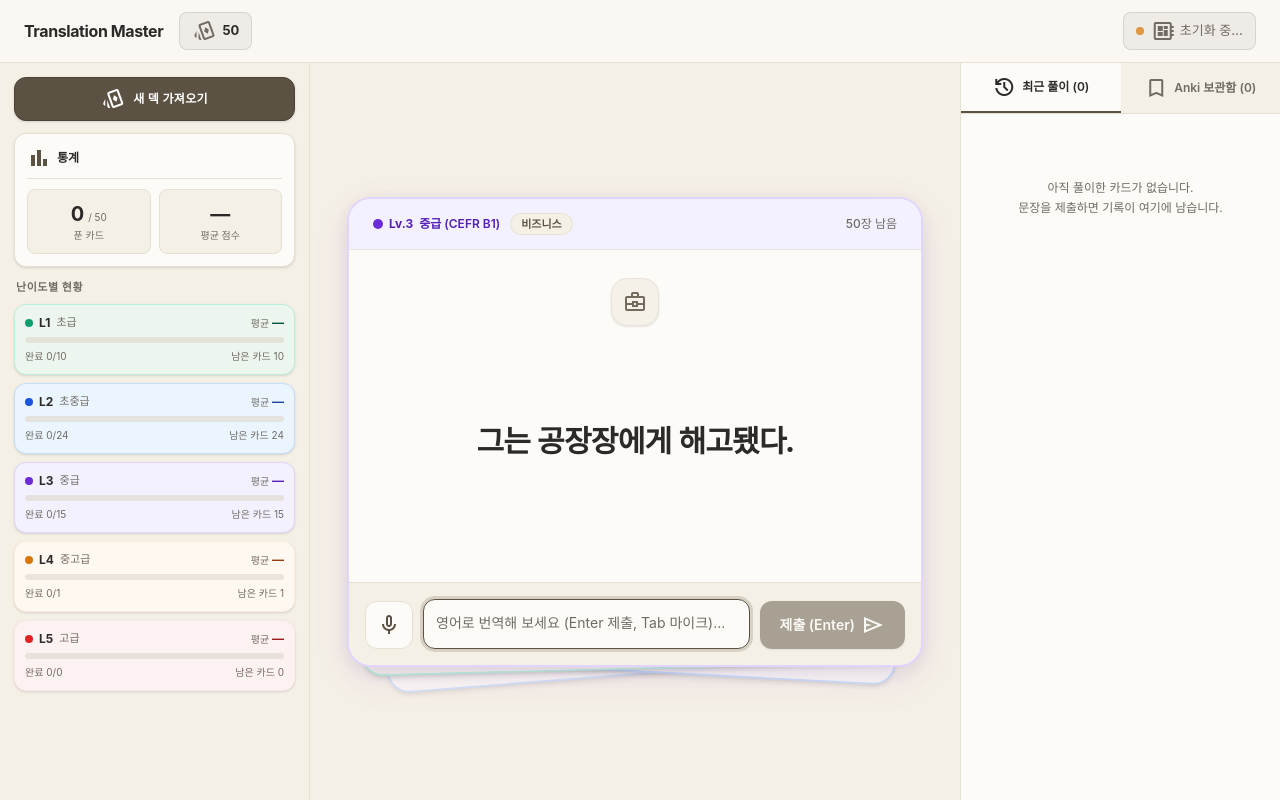
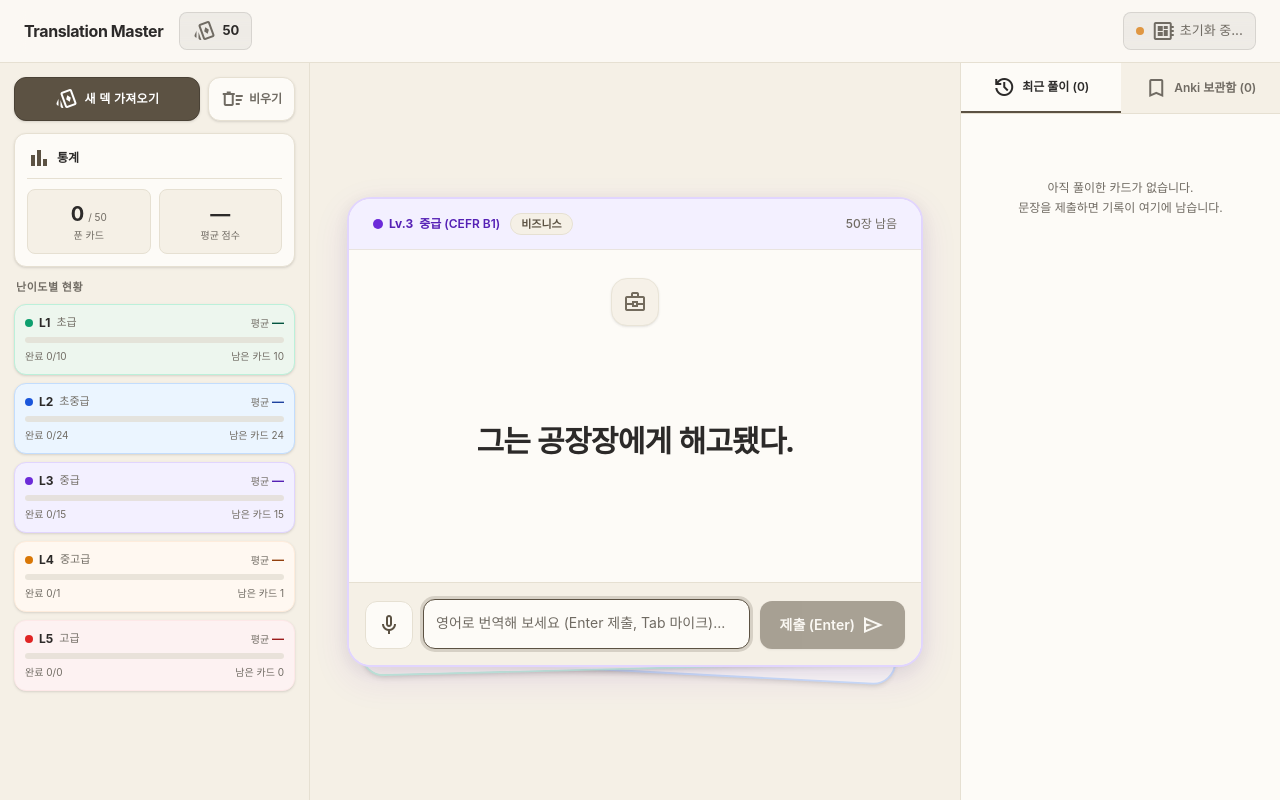
Before and after one commit to lee04jinwoo-sys/translation-game, a React (Vite) app: page / in a window 1280 px wide. Built offline with nearby package versions, Linux system fonts and the light colour scheme; a web font is replaced by a local one.

Commit message:
feat: Add Clear Deck (reset seen history) button & eliminate stack card pop-in

```diff
--- a/src/App.tsx
+++ b/src/App.tsx
@@ -137,6 +137,25 @@ export function App() {
       setIsDrawing(false);
     }
   }, [targetCount, selectedLevels, selectedTopics]);
+
+  // Clear deck & reset seen card history
+  const handleClearDeck = useCallback(() => {
+    if (window.confirm('학습 이력을 초기화하고 덱을 새로 가져올까요?')) {
+      seenCardIdsRef.current.clear();
+      setDeck([]);
+      setTotalScore(0);
+      setTotalPlayed(0);
+      setCombo(0);
+      setLevelStats({
+        1: { solved: 0, totalScore: 0 },
+        2: { solved: 0, totalScore: 0 },
+        3: { solved: 0, totalScore: 0 },
+        4: { solved: 0, totalScore: 0 },
+        5: { solved: 0, totalScore: 0 },
+      });
+      drawCards();
+    }
+  }, [drawCards]);
 
   // Initial draw
   useEffect(() => { drawCards(); }, [drawCards]);
@@ -358,6 +377,7 @@ export function App() {
           remainingByLevel={remainingByLevel}
           levelStats={levelStats}
           onOpenConfig={() => setIsConfigOpen(true)}
+          onClearDeck={handleClearDeck}
         />
 
         {/* Central Card Game */}
--- a/src/components/CardGame.tsx
+++ b/src/components/CardGame.tsx
@@ -336,14 +336,15 @@ export const CardGame: React.FC<CardGameProps> = ({
   // Render REAL upcoming cards in physical deck stack with ZERO FLICKER pre-rendering
   const renderCardStack = () => {
     const isPromoting = cardAnimClass === 'card-deal-next' || cardAnimClass === 'card-deal-right';
-    const stackCards = deck.slice(1, 4);
+    // Slice exactly 2 stack cards (deck[1], deck[2]) to prevent deck[3] from popping up at the bottom
+    const stackCards = deck.slice(1, 3);
     return stackCards.map((card, idx) => {
       // Smoothly promote background cards forward during card deal animation (350ms)
       const effectiveIdx = isPromoting ? idx : idx + 1;
       const offset = effectiveIdx * 9;
       const rotate = effectiveIdx === 0 ? 0 : (effectiveIdx % 2 === 0 ? effectiveIdx * 1.5 : effectiveIdx * -1.5);
       const scale = 1 - effectiveIdx * 0.028;
-      const opacity = effectiveIdx === 0 ? 1 : (0.95 - (effectiveIdx - 1) * 0.15);
+      const opacity = effectiveIdx === 0 ? 1 : 0.85;
       const isNextCard = idx === 0;
 
       return (
--- a/src/components/LeftSidebar.tsx
+++ b/src/components/LeftSidebar.tsx
@@ -7,6 +7,7 @@ interface LeftSidebarProps {
   remainingByLevel: Record<1 | 2 | 3 | 4 | 5, number>;
   levelStats: Record<1 | 2 | 3 | 4 | 5, { solved: number; totalScore: number }>;
   onOpenConfig: () => void;
+  onClearDeck: () => void;
 }
 
 export const LeftSidebar: React.FC<LeftSidebarProps> = ({
@@ -16,17 +17,28 @@ export const LeftSidebar: React.FC<LeftSidebarProps> = ({
   remainingByLevel,
   levelStats,
   onOpenConfig,
+  onClearDeck,
 }) => {
   return (
     <aside className="w-[290px] xl:w-[310px] border-r border-[#e6e0d2] bg-[#f5f0e6] flex flex-col shrink-0 overflow-y-auto p-3.5 gap-3 scrollbar-thin hidden lg:flex">
-      {/* 1. TOP PRIMARY ACTION: CARD DRAW BUTTON */}
-      <button
-        onClick={onOpenConfig}
-        className="w-full flex items-center justify-center gap-2 h-11 py-2.5 px-4 rounded-xl bg-[#5c5243] hover:bg-[#4a4236] text-white font-semibold text-xs tracking-wide transition-all shadow-sm active:scale-[0.99] border border-[#4a4236]"
-      >
-        <span className="material-symbols-outlined text-[19px]">playing_cards</span>
-        <span>새 덱 가져오기</span>
-      </button>
+      {/* 1. TOP PRIMARY ACTIONS: DRAW & CLEAR DECK BUTTONS */}
+      <div className="flex gap-2">
+        <button
+          onClick={onOpenConfig}
+          className="flex-1 flex items-center justify-center gap-1.5 h-11 py-2.5 px-3 rounded-xl bg-[#5c5243] hover:bg-[#4a4236] text-white font-semibold text-xs tracking-wide transition-all shadow-sm active:scale-[0.99] border border-[#4a4236]"
+        >
+          <span className="material-symbols-outlined text-[18px]">playing_cards</span>
+          <span>새 덱 가져오기</span>
+        </button>
+        <button
+          onClick={onClearDeck}
+          className="flex items-center justify-center gap-1 h-11 py-2.5 px-3 rounded-xl bg-[#fdfbf7] hover:bg-[#eae3d5] text-[#706b63] hover:text-[#e02424] font-semibold text-xs transition-all shadow-sm border border-[#e6e0d2]"
+          title="본 카드 이력 및 덱 초기화"
+        >
+          <span className="material-symbols-outlined text-[18px]">delete_sweep</span>
+          <span>비우기</span>
+        </button>
+      </div>
 
       {/* 2. MIDDLE SECTION: STATISTICS CARD */}
       <div className="p-3 rounded-xl bg-[#fdfbf7] border border-[#e6e0d2] flex flex-col gap-2.5 shadow-sm">
```
